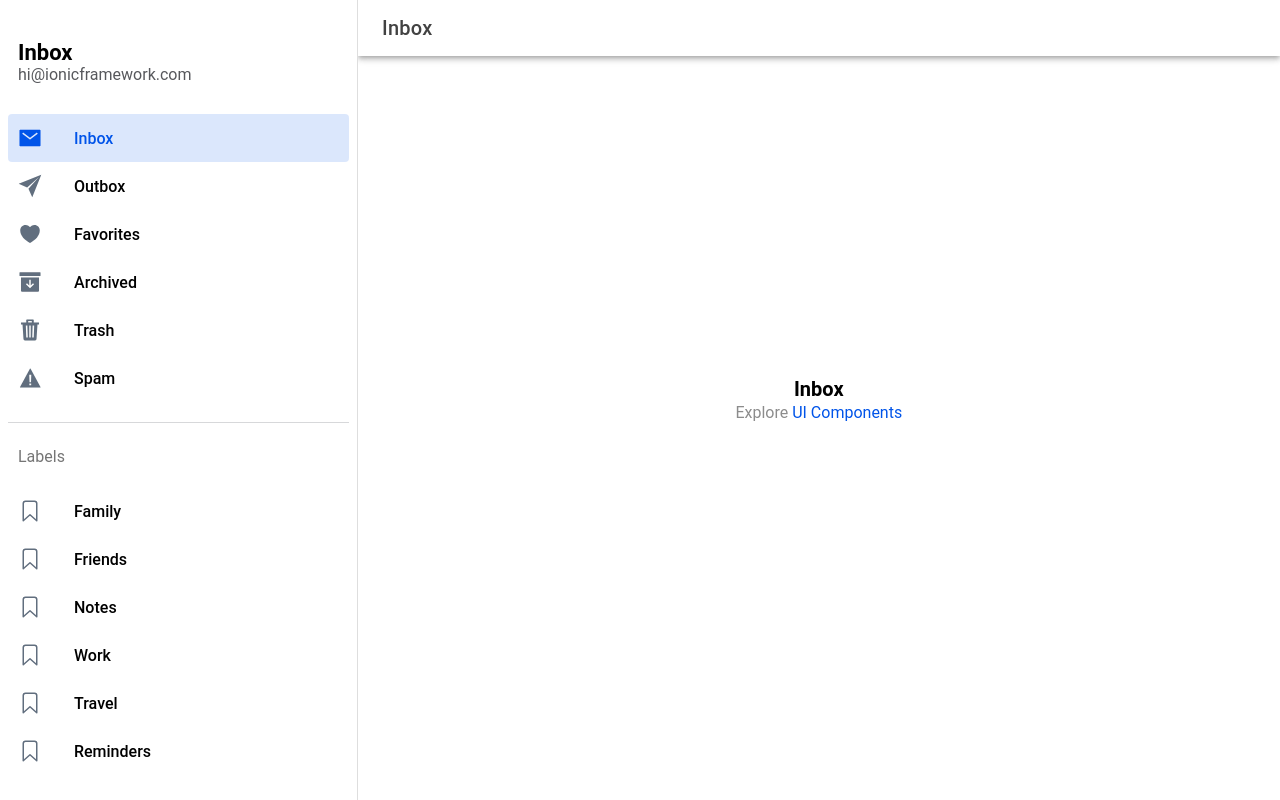
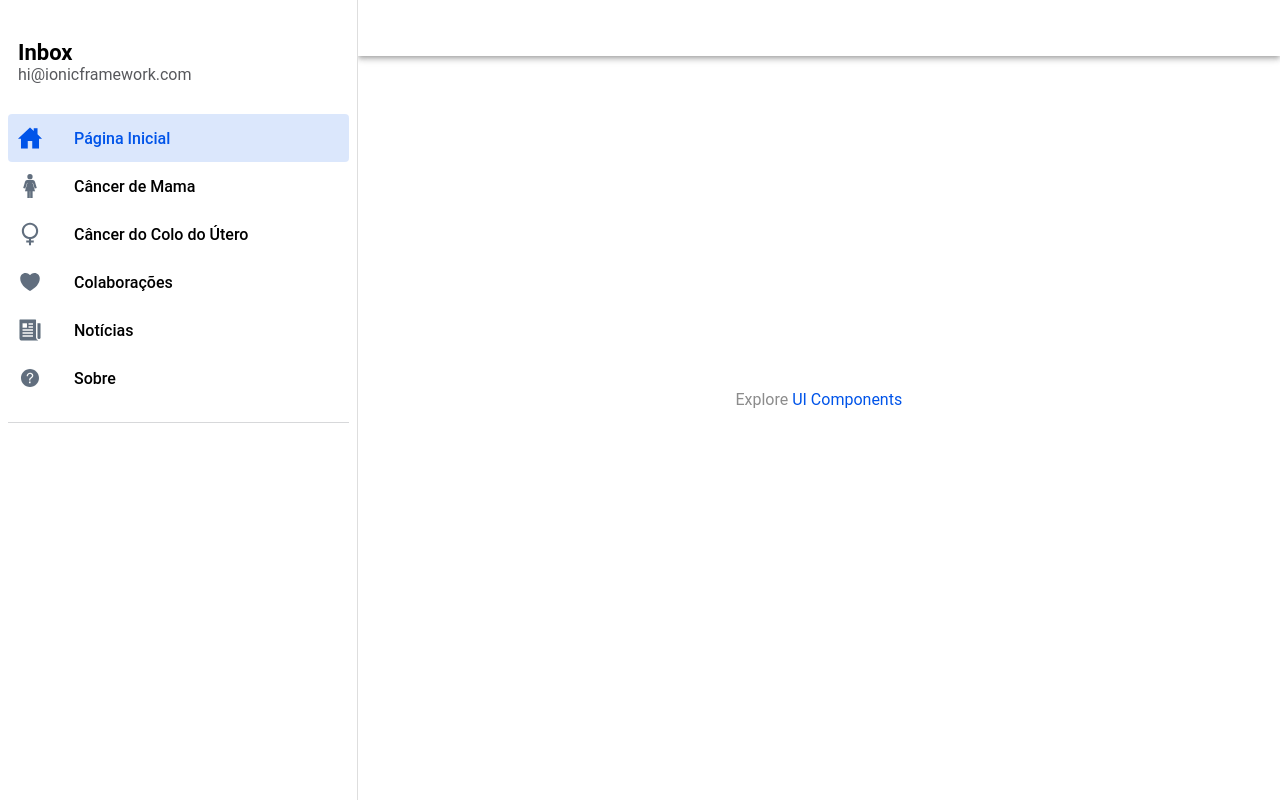
Before and after one commit to Vitorbogo/extensao-rfcc, a React (Vite) app: page / in a window 1280 px wide. Before the commit this address led to /folder/Inbox. Built offline with nearby package versions, Linux system fonts and the light colour scheme.

Commit message:
Itens laterias e rotas #7

```diff
--- a/package.json
+++ b/package.json
@@ -26,7 +26,8 @@
     "react": "^18.2.0",
     "react-dom": "^18.2.0",
     "react-router": "^5.3.4",
-    "react-router-dom": "^5.3.4"
+    "react-router-dom": "^5.3.4",
+    "styled-components": "^6.1.11"
   },
   "devDependencies": {
     "@capacitor/cli": "6.0.0",
--- a/src/App.tsx
+++ b/src/App.tsx
@@ -1,24 +1,29 @@
-import { IonApp, IonRouterOutlet, IonSplitPane, setupIonicReact } from '@ionic/react';
-import { IonReactRouter } from '@ionic/react-router';
-import { Redirect, Route } from 'react-router-dom';
-import Menu from './components/Menu';
-import Page from './pages/Page';
+import {
+  IonApp,
+  IonRouterOutlet,
+  IonSplitPane,
+  setupIonicReact,
+} from '@ionic/react'
+import { IonReactRouter } from '@ionic/react-router'
+import { Redirect, Route } from 'react-router-dom'
+import Menu from './components/Menu'
+import Page from './pages/Page'
 
 /* Core CSS required for Ionic components to work properly */
-import '@ionic/react/css/core.css';
+import '@ionic/react/css/core.css'
 
 /* Basic CSS for apps built with Ionic */
-import '@ionic/react/css/normalize.css';
-import '@ionic/react/css/structure.css';
-import '@ionic/react/css/typography.css';
+import '@ionic/react/css/normalize.css'
+import '@ionic/react/css/structure.css'
+import '@ionic/react/css/typography.css'
 
 /* Optional CSS utils that can be commented out */
-import '@ionic/react/css/padding.css';
-import '@ionic/react/css/float-elements.css';
-import '@ionic/react/css/text-alignment.css';
-import '@ionic/react/css/text-transformation.css';
-import '@ionic/react/css/flex-utils.css';
-import '@ionic/react/css/display.css';
+import '@ionic/react/css/padding.css'
+import '@ionic/react/css/float-elements.css'
+import '@ionic/react/css/text-alignment.css'
+import '@ionic/react/css/text-transformation.css'
+import '@ionic/react/css/flex-utils.css'
+import '@ionic/react/css/display.css'
 
 /**
  * Ionic Dark Mode
@@ -29,31 +34,32 @@ import '@ionic/react/css/display.css';
 
 /* import '@ionic/react/css/palettes/dark.always.css'; */
 /* import '@ionic/react/css/palettes/dark.class.css'; */
-import '@ionic/react/css/palettes/dark.system.css';
+import '@ionic/react/css/palettes/dark.system.css'
 
 /* Theme variables */
-import './theme/variables.css';
+import './theme/variables.css'
 
-setupIonicReact();
+setupIonicReact()
 
 const App: React.FC = () => {
   return (
     <IonApp>
       <IonReactRouter>
-        <IonSplitPane contentId="main">
+        <IonSplitPane contentId='main'>
           <Menu />
-          <IonRouterOutlet id="main">
-            <Route path="/" exact={true}>
-              <Redirect to="/folder/Inbox" />
-            </Route>
-            <Route path="/folder/:name" exact={true}>
+          <IonRouterOutlet id='main'>
+            <Route path='/' exact={true}>
+              {/* <Redirect to="/folder/Inbox" /> */}
               <Page />
             </Route>
+            {/* <Route path="/sobre" exact={true}>
+              <Page />
+            </Route> */}
           </IonRouterOutlet>
         </IonSplitPane>
       </IonReactRouter>
     </IonApp>
-  );
-};
+  )
+}
 
-export default App;
+export default App
--- a/src/components/Menu.tsx
+++ b/src/components/Menu.tsx
@@ -8,93 +8,119 @@ import {
   IonMenu,
   IonMenuToggle,
   IonNote,
-} from '@ionic/react';
+} from '@ionic/react'
 
-import { useLocation } from 'react-router-dom';
-import { archiveOutline, archiveSharp, bookmarkOutline, heartOutline, heartSharp, mailOutline, mailSharp, paperPlaneOutline, paperPlaneSharp, trashOutline, trashSharp, warningOutline, warningSharp } from 'ionicons/icons';
-import './Menu.css';
+import { useLocation } from 'react-router-dom'
+import {
+  femaleOutline,
+  femaleSharp,
+  heartOutline,
+  heartSharp,
+  helpCircleOutline,
+  helpCircleSharp,
+  homeSharp,
+  mailOutline,
+  newspaperOutline,
+  newspaperSharp,
+  womanOutline,
+  womanSharp,
+} from 'ionicons/icons'
+import './Menu.css'
 
 interface AppPage {
-  url: string;
-  iosIcon: string;
-  mdIcon: string;
-  title: string;
+  url: string
+  iosIcon: string
+  mdIcon: string
+  title: string
 }
 
 const appPages: AppPage[] = [
   {
-    title: 'Inbox',
-    url: '/folder/Inbox',
+    title: 'Página Inicial',
+    url: '/',
     iosIcon: mailOutline,
-    mdIcon: mailSharp
+    mdIcon: homeSharp,
   },
   {
-    title: 'Outbox',
-    url: '/folder/Outbox',
-    iosIcon: paperPlaneOutline,
-    mdIcon: paperPlaneSharp
+    title: 'Câncer de Mama',
+    url: '/cancer/mama',
+    iosIcon: womanOutline,
+    mdIcon: womanSharp,
   },
   {
-    title: 'Favorites',
-    url: '/folder/Favorites',
-    iosIcon: heartOutline,
-    mdIcon: heartSharp
+    title: 'Câncer do Colo do Útero',
+    url: '/cancer/colo-utero',
+    iosIcon: femaleOutline,
+    mdIcon: femaleSharp,
   },
   {
-    title: 'Archived',
-    url: '/folder/Archived',
-    iosIcon: archiveOutline,
-    mdIcon: archiveSharp
+    title: 'Colaborações',
+    url: '/sobre/colaboracoes',
+    iosIcon: heartOutline,
+    mdIcon: heartSharp,
   },
   {
-    title: 'Trash',
-    url: '/folder/Trash',
-    iosIcon: trashOutline,
-    mdIcon: trashSharp
+    title: 'Notícias',
+    url: '/noticias',
+    iosIcon: newspaperOutline,
+    mdIcon: newspaperSharp,
   },
   {
-    title: 'Spam',
-    url: '/folder/Spam',
-    iosIcon: warningOutline,
-    mdIcon: warningSharp
-  }
-];
+    title: 'Sobre',
+    url: '/sobre',
+    iosIcon: helpCircleOutline,
+    mdIcon: helpCircleSharp,
+  },
+]
 
-const labels = ['Family', 'Friends', 'Notes', 'Work', 'Travel', 'Reminders'];
+// const labels = ['Family', 'Friends', 'Notes', 'Work', 'Travel', 'Reminders']
 
 const Menu: React.FC = () => {
-  const location = useLocation();
+  const location = useLocation()
 
   return (
-    <IonMenu contentId="main" type="overlay">
+    <IonMenu contentId='main' type='overlay'>
       <IonContent>
-        <IonList id="inbox-list">
+        <IonList id='inbox-list'>
           <IonListHeader>Inbox</IonListHeader>
           <IonNote>hi@ionicframework.com</IonNote>
           {appPages.map((appPage, index) => {
             return (
               <IonMenuToggle key={index} autoHide={false}>
-                <IonItem className={location.pathname === appPage.url ? 'selected' : ''} routerLink={appPage.url} routerDirection="none" lines="none" detail={false}>
-                  <IonIcon aria-hidden="true" slot="start" ios={appPage.iosIcon} md={appPage.mdIcon} />
+                <IonItem
+                  className={
+                    location.pathname === appPage.url ? 'selected' : ''
+                  }
+                  routerLink={appPage.url}
+                  routerDirection='none'
+                  lines='none'
+                  detail={false}
+                >
+                  <IonIcon
+                    aria-hidden='true'
+                    slot='start'
+                    ios={appPage.iosIcon}
+                    md={appPage.mdIcon}
+                  />
                   <IonLabel>{appPage.title}</IonLabel>
                 </IonItem>
               </IonMenuToggle>
-            );
+            )
           })}
         </IonList>
 
-        <IonList id="labels-list">
+        {/* <IonList id='labels-list'>
           <IonListHeader>Labels</IonListHeader>
           {labels.map((label, index) => (
-            <IonItem lines="none" key={index}>
-              <IonIcon aria-hidden="true" slot="start" icon={bookmarkOutline} />
+            <IonItem lines='none' key={index}>
+              <IonIcon aria-hidden='true' slot='start' icon={bookmarkOutline} />
               <IonLabel>{label}</IonLabel>
             </IonItem>
           ))}
-        </IonList>
+        </IonList> */}
       </IonContent>
     </IonMenu>
-  );
-};
+  )
+}
 
-export default Menu;
+export default Menu
```
Also changed, not shown: 1 other file (tests, documents, lock files or other folders).
